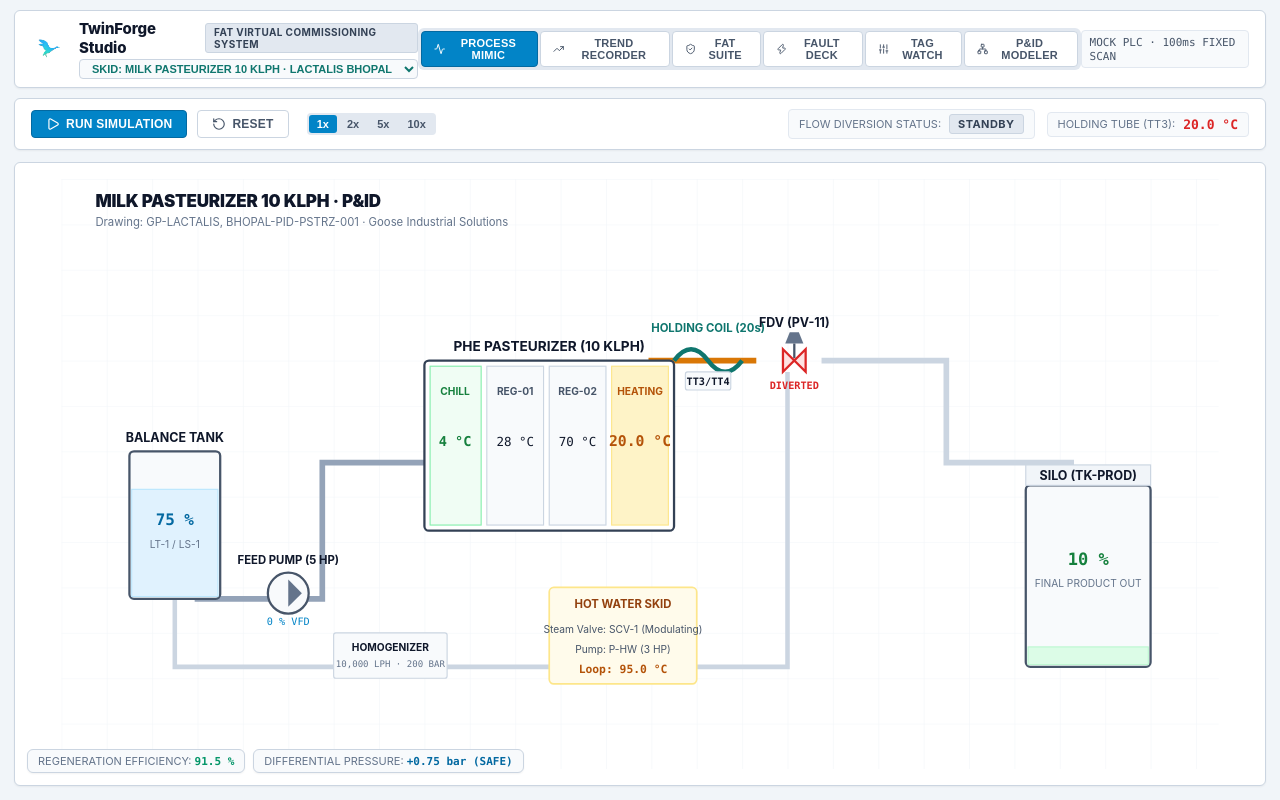
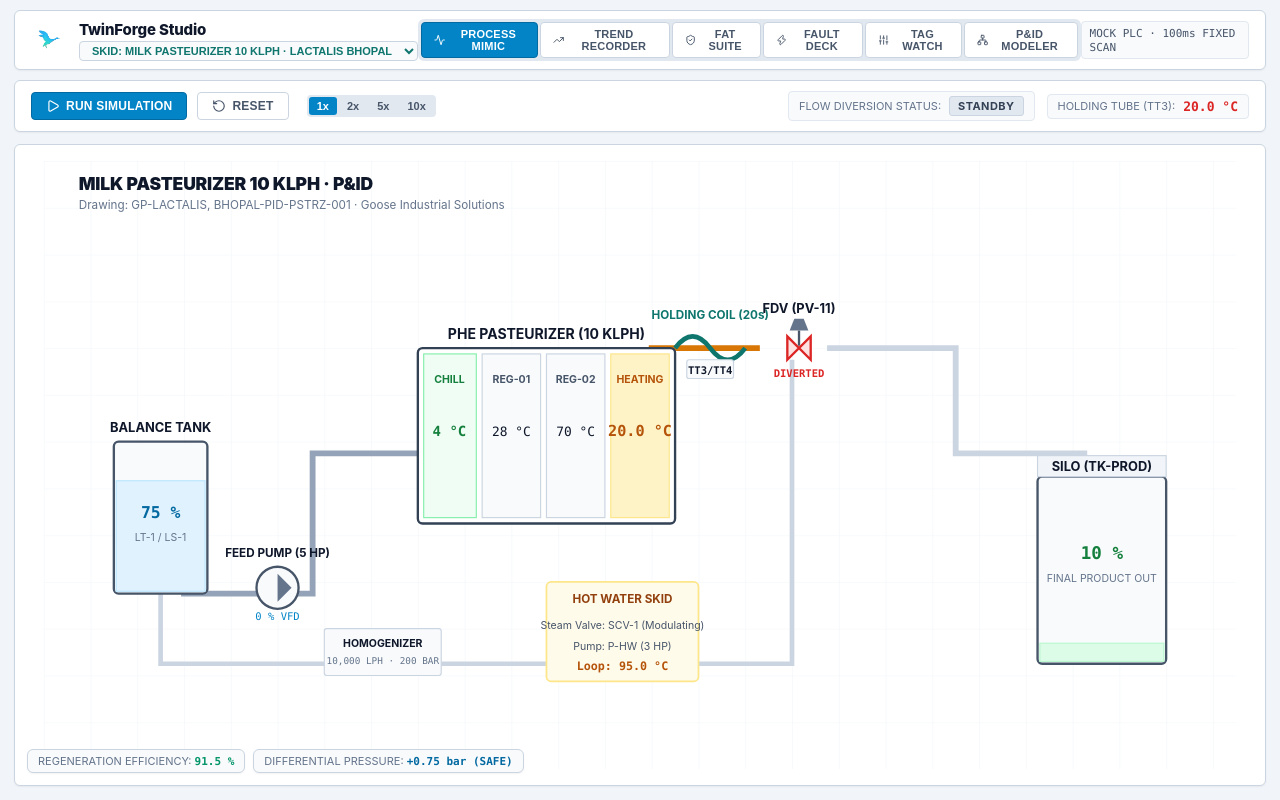
Before and after one commit to Soorya-Narayan/TwinForge-Studio, a React (Vite) app: page / in a window 1280 px wide. Built offline with nearby package versions, Linux system fonts and the light colour scheme.

Commit message:
fix(ui): remove FAT Virtual Commissioning System badge from navbar

```diff
--- a/src/App.tsx
+++ b/src/App.tsx
@@ -60,9 +60,6 @@
             <div style={{ display: 'flex', alignItems: 'center', gap: 8 }}>
               <span style={{ fontSize: 15, fontWeight: 800, color: 'var(--text-primary)', letterSpacing: '-0.01em' }}>
                 TwinForge Studio
-              </span>
-              <span className="badge badge-neutral" style={{ fontSize: 10 }}>
-                FAT Virtual Commissioning System
               </span>
             </div>
 
```
